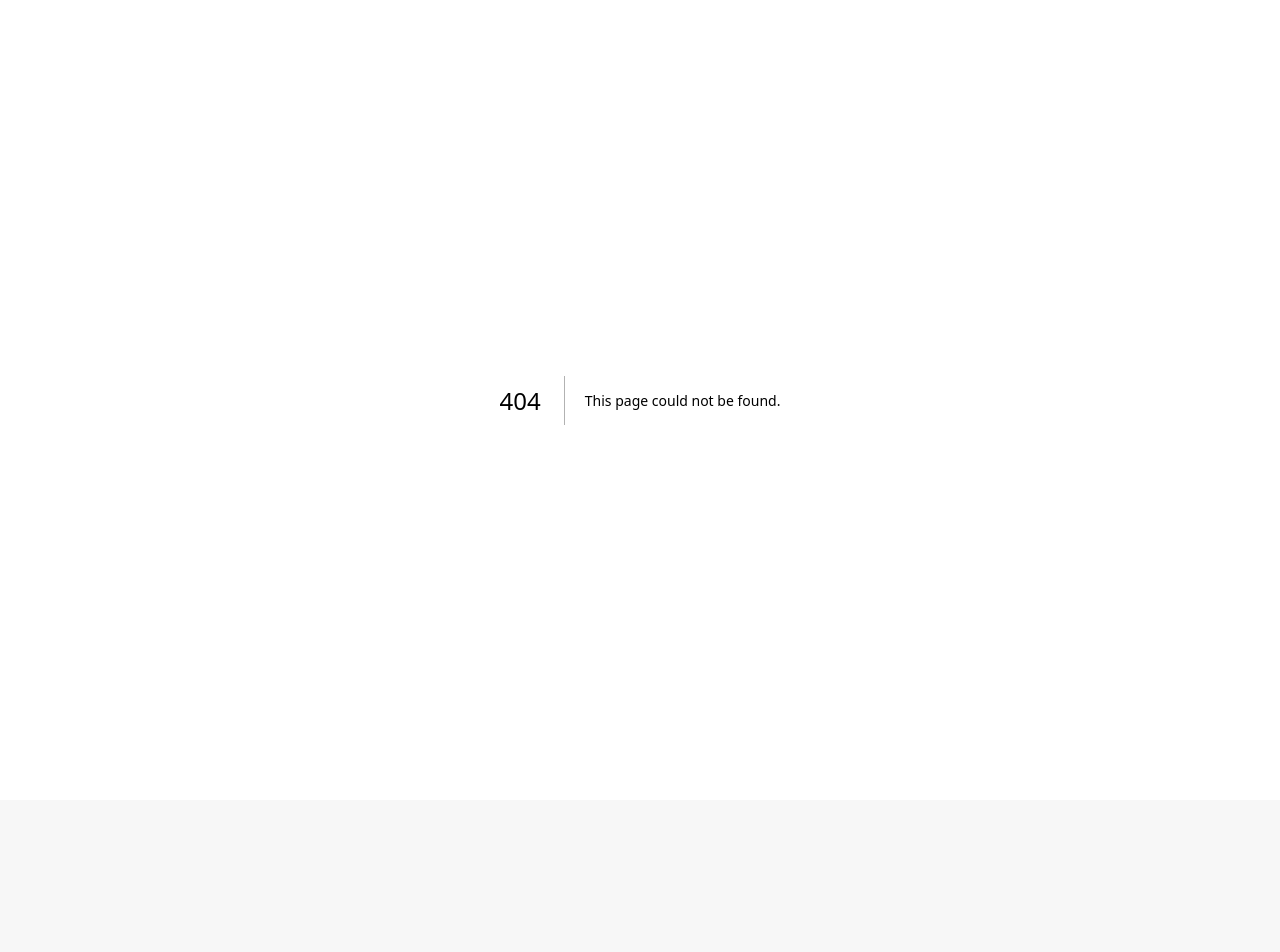
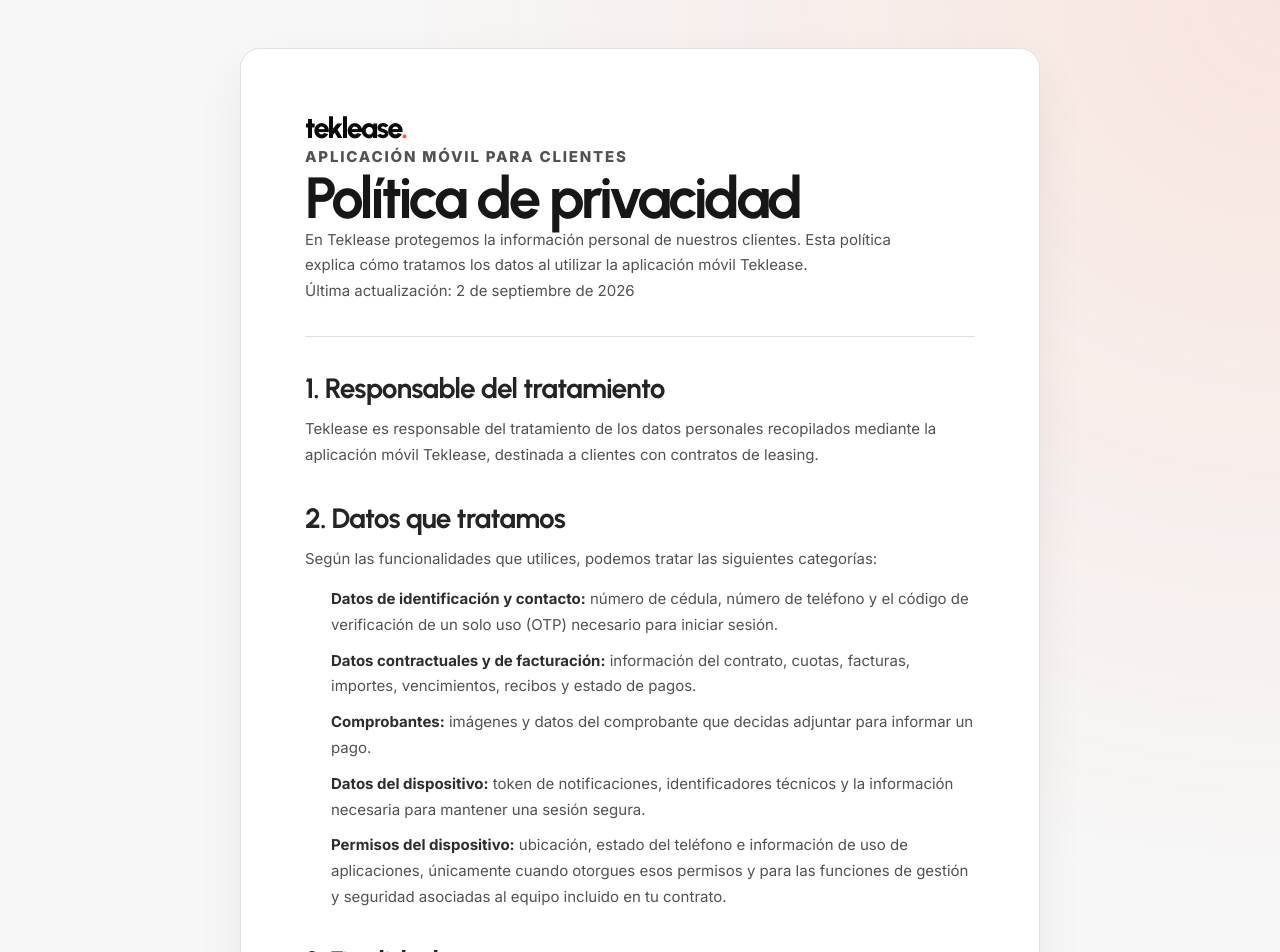
Before and after one commit to earandaparacan/frontend-web-leasing, a Next.js app: page /politica-de-privacidad in a window 1280 px wide. Before the commit this address had no page. Shown: the top 952 px of the page. Before the commit the page ends 800 px from the top, so only its background shows below. Built offline with nearby package versions, Linux system fonts and the light colour scheme.

Commit message:
feat(legal): agrega política de privacidad pública

```diff
--- /dev/null
+++ b/src/app/politica-de-privacidad/page.tsx
@@ -0,0 +1,142 @@
+import type { Metadata } from "next";
+import Link from "next/link";
+import styles from "./politica-de-privacidad.module.css";
+
+export const metadata: Metadata = {
+  title: "Política de privacidad | Teklease",
+  description:
+    "Política de privacidad de la aplicación móvil Teklease para clientes.",
+};
+
+const lastUpdated = "2 de septiembre de 2026";
+
+export default function PrivacyPolicyPage() {
+  return (
+    <main className={styles.page}>
+      <article className={styles.content}>
+        <header className={styles.header}>
+          <Link className={styles.wordmark} href="/" aria-label="Teklease, inicio">
+            teklease<span>.</span>
+          </Link>
+          <p className={styles.eyebrow}>Aplicación móvil para clientes</p>
+          <h1>Política de privacidad</h1>
+          <p className={styles.introduction}>
+            En Teklease protegemos la información personal de nuestros clientes. Esta política
+            explica cómo tratamos los datos al utilizar la aplicación móvil Teklease.
+          </p>
+          <p className={styles.updated}>Última actualización: {lastUpdated}</p>
+        </header>
+
+        <section>
+          <h2>1. Responsable del tratamiento</h2>
+          <p>
+            Teklease es responsable del tratamiento de los datos personales recopilados mediante
+            la aplicación móvil Teklease, destinada a clientes con contratos de leasing.
+          </p>
+        </section>
+
+        <section>
+          <h2>2. Datos que tratamos</h2>
+          <p>Según las funcionalidades que utilices, podemos tratar las siguientes categorías:</p>
+          <ul>
+            <li>
+              <strong>Datos de identificación y contacto:</strong> número de cédula, número de
+              teléfono y el código de verificación de un solo uso (OTP) necesario para iniciar
+              sesión.
+            </li>
+            <li>
+              <strong>Datos contractuales y de facturación:</strong> información del contrato,
+              cuotas, facturas, importes, vencimientos, recibos y estado de pagos.
+            </li>
+            <li>
+              <strong>Comprobantes:</strong> imágenes y datos del comprobante que decidas
+              adjuntar para informar un pago.
+            </li>
+            <li>
+              <strong>Datos del dispositivo:</strong> token de notificaciones, identificadores
+              técnicos y la información necesaria para mantener una sesión segura.
+            </li>
+            <li>
+              <strong>Permisos del dispositivo:</strong> ubicación, estado del teléfono e
+              información de uso de aplicaciones, únicamente cuando otorgues esos permisos y para
+              las funciones de gestión y seguridad asociadas al equipo incluido en tu contrato.
+            </li>
+          </ul>
+        </section>
+
+        <section>
+          <h2>3. Finalidades</h2>
+          <p>Usamos los datos para:</p>
+          <ul>
+            <li>verificar tu identidad y proteger el acceso a tu cuenta;</li>
+            <li>mostrar el estado de tu contrato, facturas, recibos y pagos;</li>
+            <li>procesar solicitudes de pago y actualizar el estado de las facturas;</li>
+            <li>recibir y revisar comprobantes de pago que envíes;</li>
+            <li>enviar notificaciones sobre pagos, reparaciones y comunicaciones de Teklease;</li>
+            <li>brindar soporte, prevenir fraude y mantener la seguridad del servicio; y</li>
+            <li>cumplir obligaciones legales, contractuales y contables aplicables.</li>
+          </ul>
+        </section>
+
+        <section>
+          <h2>4. Pagos con Pagopar</h2>
+          <p>
+            Cuando elegís pagar una factura con Pagopar, la aplicación abre el entorno de pago
+            externo de Pagopar. Pagopar procesa la transacción conforme a sus propias políticas.
+            Teklease recibe y conserva solamente la información necesaria para identificar la
+            operación y reflejar su estado en tu factura; no almacenamos datos de tarjetas ni
+            credenciales de pago ingresados en el checkout de Pagopar.
+          </p>
+        </section>
+
+        <section>
+          <h2>5. Con quién compartimos los datos</h2>
+          <p>
+            Podemos compartir datos personales con nuestros proveedores tecnológicos y con
+            Pagopar cuando sea necesario para prestar el servicio, procesar pagos, enviar
+            notificaciones o cumplir obligaciones legales. Exigimos que estos terceros traten la
+            información únicamente para las finalidades correspondientes y con medidas de
+            seguridad adecuadas.
+          </p>
+        </section>
+
+        <section>
+          <h2>6. Conservación y seguridad</h2>
+          <p>
+            Conservamos los datos durante el tiempo necesario para la relación contractual, las
+            finalidades descritas en esta política y los plazos legales aplicables. Aplicamos
+            medidas técnicas y organizativas razonables para proteger la información contra
+            accesos no autorizados, pérdida, alteración o divulgación indebida.
+          </p>
+        </section>
+
+        <section>
+          <h2>7. Tus opciones y derechos</h2>
+          <p>
+            Podés rechazar o revocar los permisos opcionales desde la configuración de tu
+            dispositivo; algunas funciones podrían dejar de estar disponibles. También podés
+            solicitar información sobre tus datos, su actualización, corrección o eliminación,
+            sujeto a las obligaciones legales y contractuales que correspondan.
+          </p>
+        </section>
+
+        <section>
+          <h2>8. Cambios a esta política</h2>
+          <p>
+            Podemos actualizar esta política cuando cambien la aplicación, nuestros procesos o
+            las obligaciones aplicables. Publicaremos la versión vigente en esta misma URL e
+            indicaremos la fecha de su última actualización.
+          </p>
+        </section>
+
+        <section className={styles.contact}>
+          <h2>9. Contacto</h2>
+          <p>
+            Para consultas sobre esta política o el tratamiento de tus datos, escribinos a{" "}
+            <a href="mailto:soporte@teklease.com.py">soporte@teklease.com.py</a>.
+          </p>
+        </section>
+      </article>
+    </main>
+  );
+}
--- /dev/null
+++ b/src/app/politica-de-privacidad/politica-de-privacidad.module.css
@@ -0,0 +1,144 @@
+.page {
+  min-height: 100svh;
+  padding: 48px 24px 80px;
+  background:
+    radial-gradient(circle at 100% 0, rgba(255, 94, 43, 0.12), transparent 32%),
+    var(--canvas);
+}
+
+.content {
+  width: min(800px, 100%);
+  margin: 0 auto;
+  padding: clamp(28px, 6vw, 64px);
+  border: 1px solid var(--border);
+  border-radius: 20px;
+  background: var(--surface);
+  box-shadow: 0 18px 50px rgba(23, 23, 23, 0.06);
+}
+
+.header {
+  padding-bottom: 32px;
+  border-bottom: 1px solid var(--border);
+}
+
+.wordmark {
+  display: inline-block;
+  color: #090909;
+  font-family: "Urbanist Variable", Urbanist, sans-serif;
+  font-size: 29px;
+  font-weight: 750;
+  letter-spacing: -1.8px;
+  line-height: 1;
+  text-decoration: none;
+}
+
+.wordmark span {
+  color: var(--brand-orange);
+}
+
+.eyebrow {
+  margin: 42px 0 12px;
+  color: var(--brand-orange);
+  font-size: 12px;
+  font-weight: 750;
+  letter-spacing: 0.12em;
+  text-transform: uppercase;
+}
+
+.header h1 {
+  margin: 0;
+  font-family: "Urbanist Variable", Urbanist, sans-serif;
+  font-size: clamp(40px, 7vw, 58px);
+  font-weight: 650;
+  letter-spacing: -0.055em;
+  line-height: 0.98;
+}
+
+.introduction {
+  max-width: 640px;
+  margin: 20px 0 0;
+  color: #555;
+  font-size: 16px;
+  line-height: 1.7;
+}
+
+.updated {
+  margin: 20px 0 0;
+  color: var(--muted);
+  font-size: 13px;
+}
+
+.content section {
+  margin-top: 36px;
+}
+
+.content h2 {
+  margin: 0 0 12px;
+  color: #242424;
+  font-family: "Urbanist Variable", Urbanist, sans-serif;
+  font-size: clamp(23px, 4vw, 28px);
+  font-weight: 670;
+  letter-spacing: -0.03em;
+  line-height: 1.1;
+}
+
+.content p,
+.content li {
+  color: #515151;
+  font-size: 15px;
+  line-height: 1.72;
+}
+
+.content p {
+  margin: 0;
+}
+
+.content ul {
+  display: grid;
+  gap: 10px;
+  margin: 14px 0 0;
+  padding-left: 22px;
+}
+
+.content li {
+  padding-left: 4px;
+}
+
+.content strong {
+  color: #2d2d2d;
+}
+
+.contact {
+  padding: 24px;
+  border-radius: 14px;
+  background: #fff3ee;
+}
+
+.contact a {
+  color: #b73a15;
+  font-weight: 700;
+  text-underline-offset: 3px;
+}
+
+@media (max-width: 520px) {
+  .page {
+    padding: 0;
+  }
+
+  .content {
+    padding: 32px 24px 56px;
+    border: 0;
+    border-radius: 0;
+    box-shadow: none;
+  }
+
+  .eyebrow {
+    margin-top: 34px;
+  }
+
+  .introduction,
+  .content p,
+  .content li {
+    font-size: 14px;
+  }
+}
```
